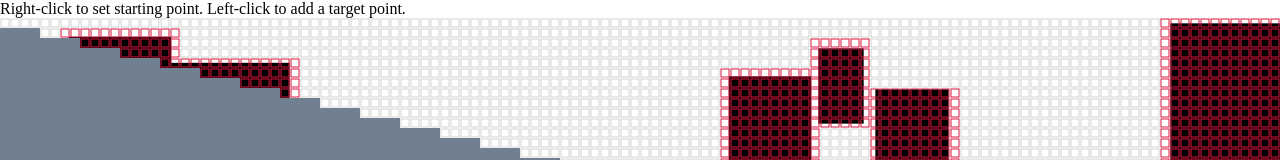
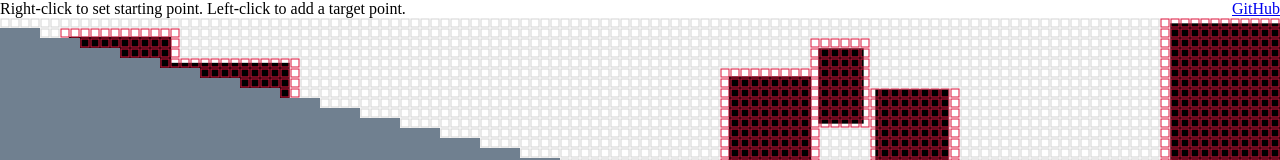
Before and after one commit to kairuz/trailblazer, a plain HTML site: page index.html in a window 1280 px wide. Shown: the top 160 px of the page. Drawn offline with Linux system fonts and the light colour scheme.

Commit message:
Added repo link.

```diff
--- a/index.html
+++ b/index.html
@@ -8,6 +8,7 @@
 <script type="module" src="index.js"></script>
 </head>
 <body>
+<a style="float: right;" href="https://www.github.com/kairuz/trailblazer">GitHub</a>
 <div>Right-click to set starting point. Left-click to add a target point.</div>
 <div id="main"></div>
 </body>
```
